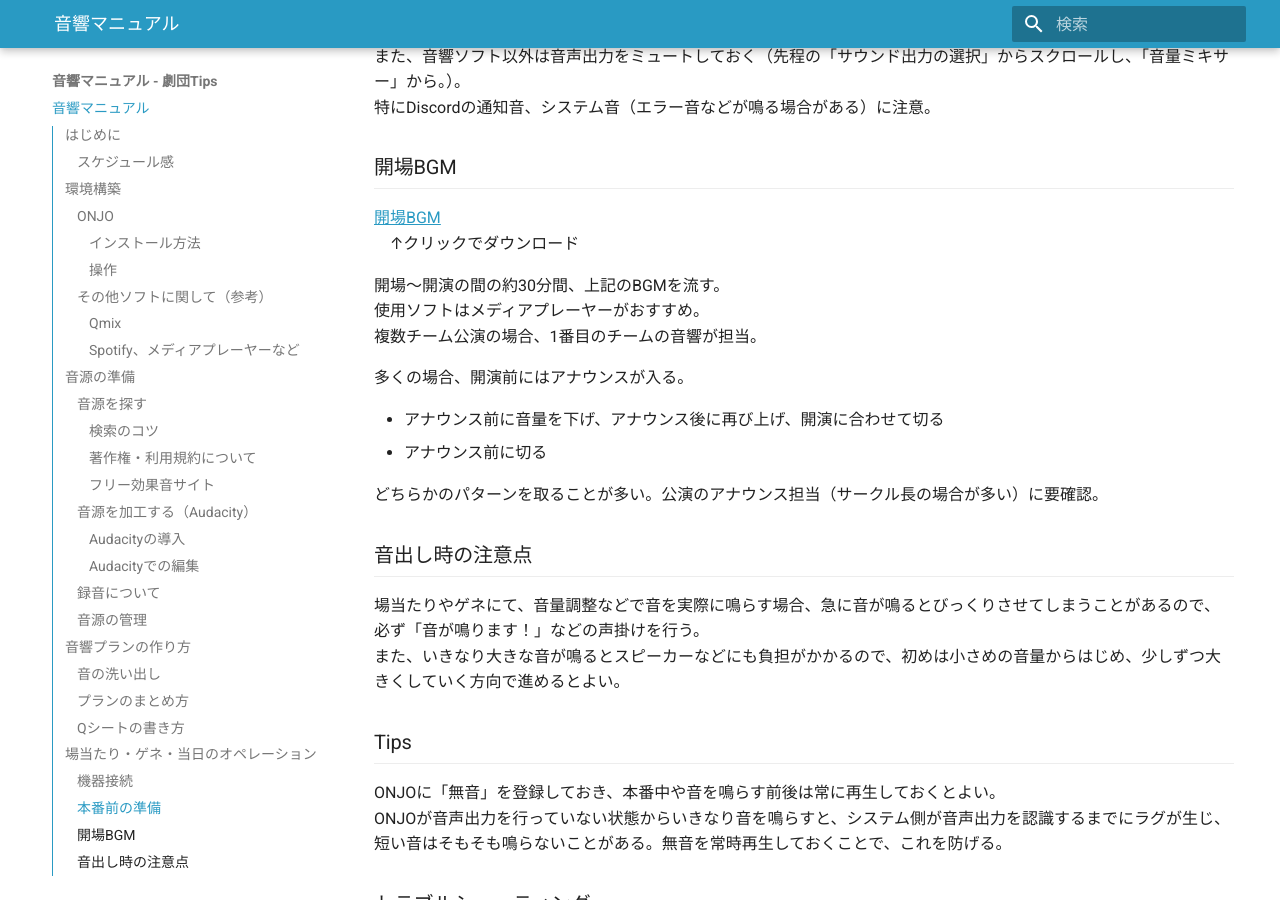
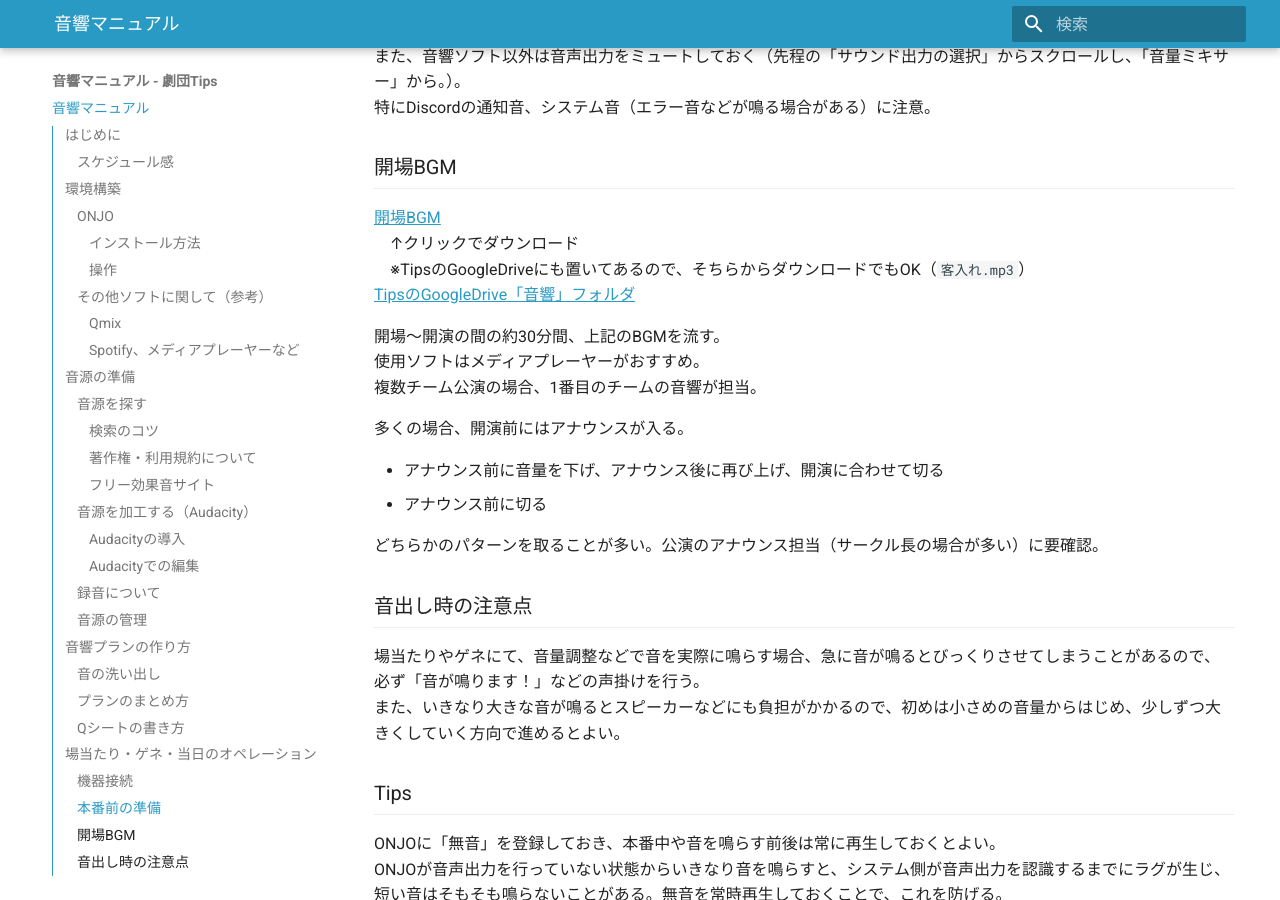
Before and after one commit to rainbowstar2400/Sound_Manual, an MkDocs documentation site: the page built from docs/index.md, in a window 1280 px wide and 900 px high, scrolled down 7625 px. Built offline with MkDocs 1.6.1 and Material for MkDocs 9.7.7, drawn with Linux system fonts in a browser that asks for light colours.

Commit message:
Add: 開場BGMのDriveリンクを追加

```diff
--- a/docs/index.md
+++ b/docs/index.md
@@ -243,6 +243,8 @@ Qシートは、「どのシーンか」「どのセリフ・動きの前後か
 
 <a href="BGM_open.mp3" download>開場BGM</a>
 　↑クリックでダウンロード
+　※TipsのGoogleDriveにも置いてあるので、そちらからダウンロードでもOK（`客入れ.mp3`）
+　　[TipsのGoogleDrive「音響」フォルダ](https://drive.google.com/drive/u/0/folders/1Wf5QIO4ESNrqhnME6_MwYCWBmDZwO3yI)
 
 開場～開演の間の約30分間、上記のBGMを流す。
 使用ソフトはメディアプレーヤーがおすすめ。
```
